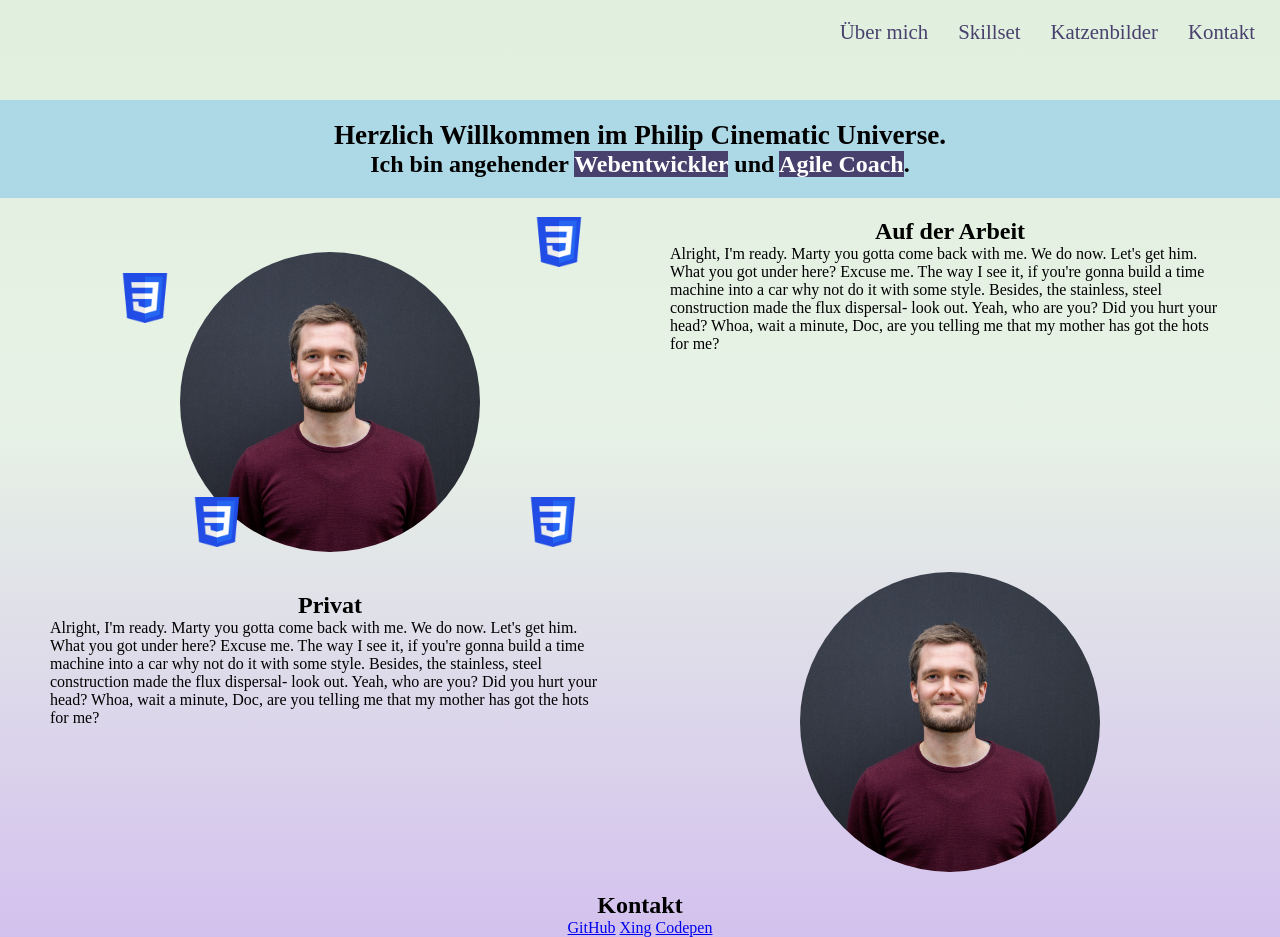
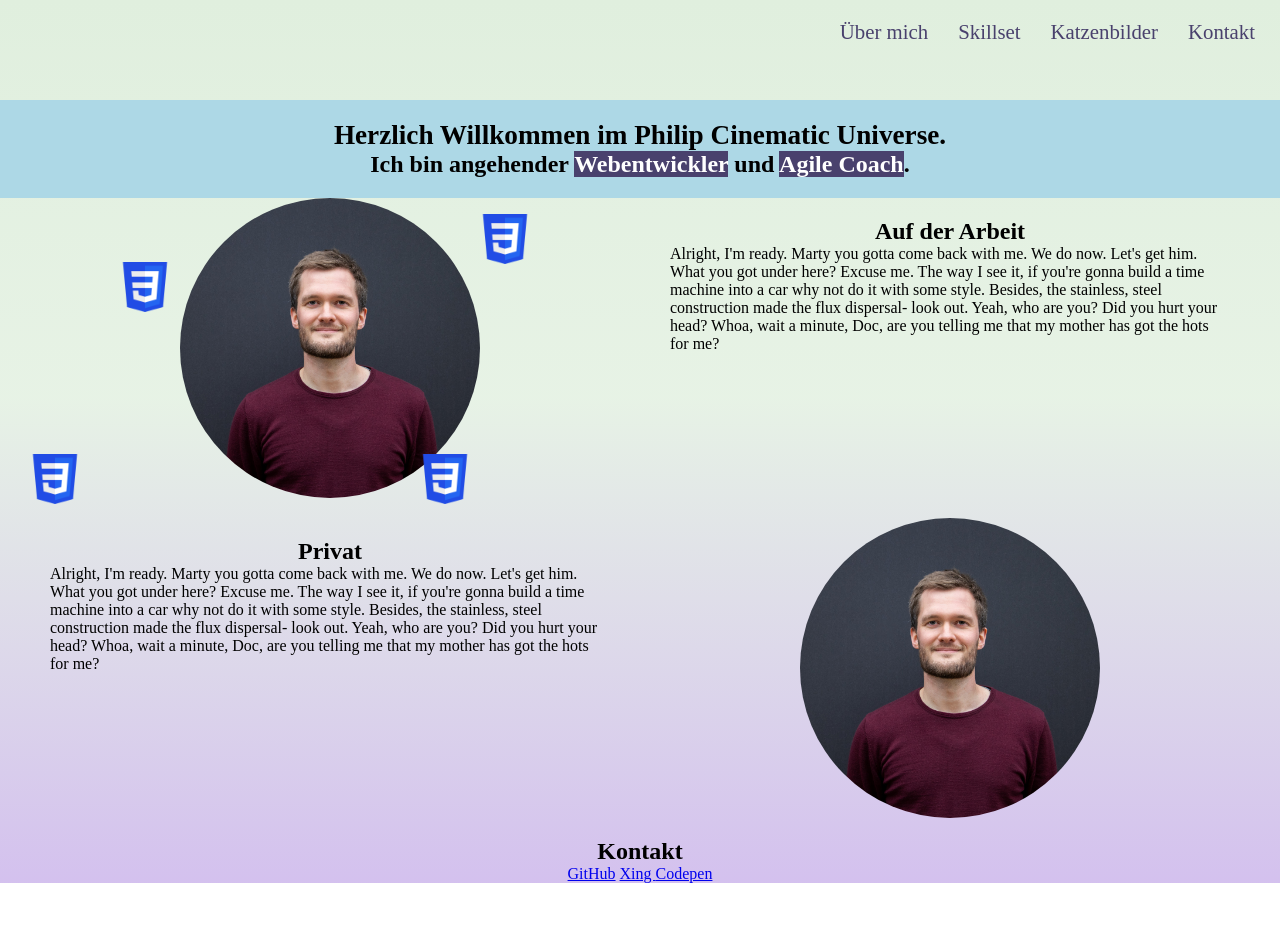
Before and after one commit to flipkoehler/personal-website, a plain HTML site: page index.html in a window 1280 px wide. After the commit the page ends 883 px from the top, so only its background shows below. Drawn offline with Linux system fonts and the light colour scheme.

Commit message:
add styling to the empty icon cloud and formating the footer links

```diff
--- a/styles.css
+++ b/styles.css
@@ -120,8 +120,8 @@ h1 {
 }
 
 .icon {
-  position: relative;
   max-width: 50px;
+  position: absolute;
 }
 
 .icon1 {
@@ -151,6 +151,7 @@ h1 {
 }
 
 .icon-cloud {
+  position: relative;
 }
 
 .contact {
```
Also changed, not shown: index.html (+3 -3 lines).
